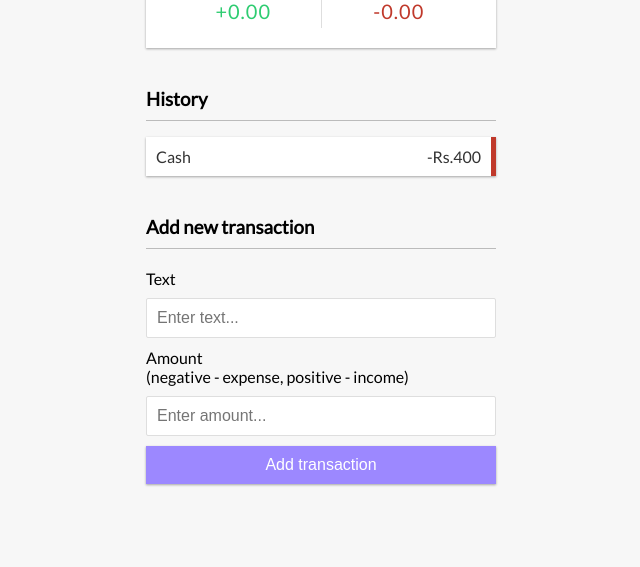
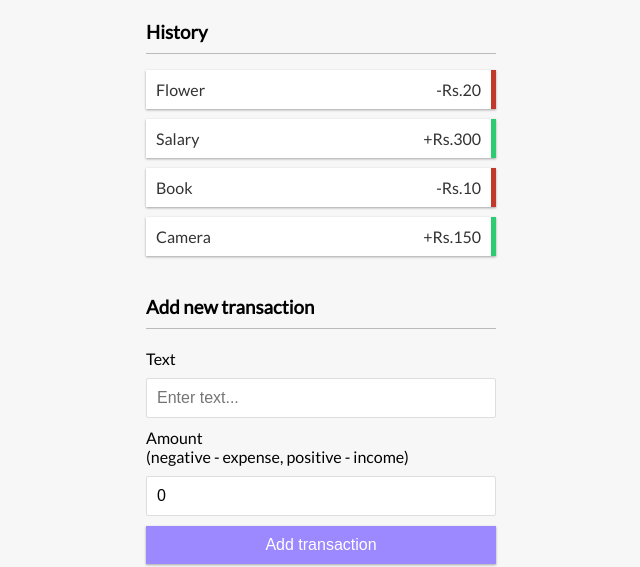
Before and after one commit to iamAkuma/expense-tracker, a React (Create React App) app: page / in a window 1280 px wide. Shown: the part 220-787 px from the top of the page, without its empty margins (319-959 px from the left). Built offline with nearby package versions, Linux system fonts and the light colour scheme.

Commit message:
frontend done, some expense/income logics done along with context API & React Hooks

```diff
--- a/src/App.js
+++ b/src/App.js
@@ -3,11 +3,12 @@ import Balance from './components/Balance'
 import IncomeExpenses from './components/IncomeExpenses'
 import TransactionList from './components/TransactionList';
 import AddTransaction from './components/AddTransaction';
+import { GlobalProvider } from './context/GlobalState';
 import './App.css';
 
 function App() {
   return (
-    <div>
+    <GlobalProvider>
       <Header/>
       <div className="container">
         <Balance/>
@@ -15,7 +16,7 @@ function App() {
         <TransactionList/>
         <AddTransaction/>
       </div>
-    </div>
+    </GlobalProvider>
   );
 }
 
--- a/src/components/AddTransaction.js
+++ b/src/components/AddTransaction.js
@@ -1,20 +1,25 @@
-import React from 'react'
+import React, {useState} from 'react'
+
 
 const AddTransaction = () => {
+    const [text, setText] = useState('')
+    const [amount, setAmount] = useState(0)
   return (
     <div>
       <h3>Add new transaction</h3>
       <form >
         <div className="form-control">
           <label htmlFor="text">Text</label>
-          <input type="text" id="text" placeholder="Enter text..." />
+          <input type="text" value= {text} onChange={(e) =>
+            setText(e.target.value)} placeholder="Enter text..." />
         </div>
         <div className="form-control">
           <label htmlFor="amount"
             >Amount <br />
             (negative - expense, positive - income)</label
           >
-          <input type="number" id="amount" placeholder="Enter amount..." />
+          <input type="number" value= {amount} onChange={(e) =>
+            setAmount(e.target.value)} placeholder="Enter amount..." />
         </div>
         <button className="btn">Add transaction</button>
       </form>
--- /dev/null
+++ b/src/components/Transaction.js
@@ -0,0 +1,13 @@
+import React from 'react'
+
+const Transaction = ({transaction}) => {
+    const sign = transaction.amount < 0 ? '-' : '+'
+  return (
+    <li className={transaction.amount < 0 ? 'minus' : 'plus'}>
+    { transaction.text} <span>{sign}Rs.{Math.abs(transaction.amount)}</span>
+     <button className='delete-btn'>X</button>
+</li>
+  )
+}
+
+export default Transaction
--- a/src/components/TransactionList.js
+++ b/src/components/TransactionList.js
@@ -1,13 +1,15 @@
-import React from 'react'
+import React,{useContext} from 'react'
+import Transaction from './Transaction';
+import {GlobalContext} from '../context/GlobalState'
+const TransactionList = () => {
+const {transactions} = useContext(GlobalContext);
 
-const TransactionList = () => {
   return (
     <>
     <h3>History</h3>
     <ul className="list">
-        <li className="minus">
-            Cash <span>-Rs.400</span> <button className='delete-btn'>X</button>
-        </li>
+      {transactions.map(transaction => ( <Transaction key={transaction.id}
+       transaction={transaction}/>))}
     </ul>
   </>
   )
--- /dev/null
+++ b/src/context/AppReducer.js
@@ -0,0 +1,7 @@
+// eslint-disable-next-line import/no-anonymous-default-export
+export default (state, action) =>{
+    switch(action.type){
+        default:
+            return state;
+    }
+}
--- /dev/null
+++ b/src/context/GlobalState.js
@@ -0,0 +1,29 @@
+import React,{createContext, useReducer} from "react";
+import AppReducer from './AppReducer'
+//Initial State
+const initialState = {
+    transactions: [
+
+  { id: 1, text: 'Flower', amount: -20 },
+  { id: 2, text: 'Salary', amount: 300 },
+  { id: 3, text: 'Book', amount: -10 },
+  { id: 4, text: 'Camera', amount: 150 }
+
+    ]
+}
+
+//Create context
+export const GlobalContext = createContext(initialState);
+
+
+//Provider Component
+export const GlobalProvider = ({children}) => {
+    const [state, dispatch] = useReducer(AppReducer, initialState);
+
+    return (<GlobalContext.Provider value={{
+        transactions: state.transactions
+    }}>
+        {children}
+    </GlobalContext.Provider>);
+
+}
```
